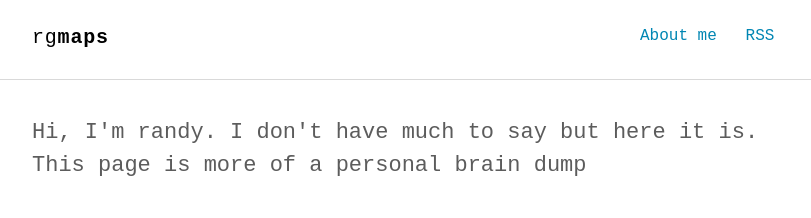
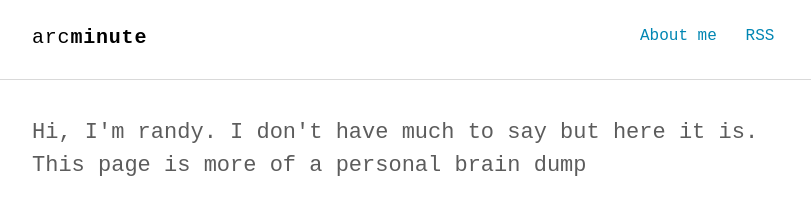
Before and after one commit to rgmaps/rgmaps.github.io, a Jekyll site: the page built from index.html, in a window 1280 px wide. Shown: the top 218 px of the page, without its empty margins (232-1043 px from the left). Built offline with Jekyll 4.4.1, drawn with Linux system fonts in a browser that asks for light colours; some web fonts are replaced.

Commit message:
Update _config.yml

```diff
--- a/_config.yml
+++ b/_config.yml
@@ -1,6 +1,6 @@
 # Site settings
-title_left    : "rg"
-title_right   : "maps" # default: ""
+title_left    : "arc"
+title_right   : "minute" # default: ""
 description   : "a personal blog."
 keywords      : "mapping, cad, blog"
 url           : https://rgmaps.com # site url
```
